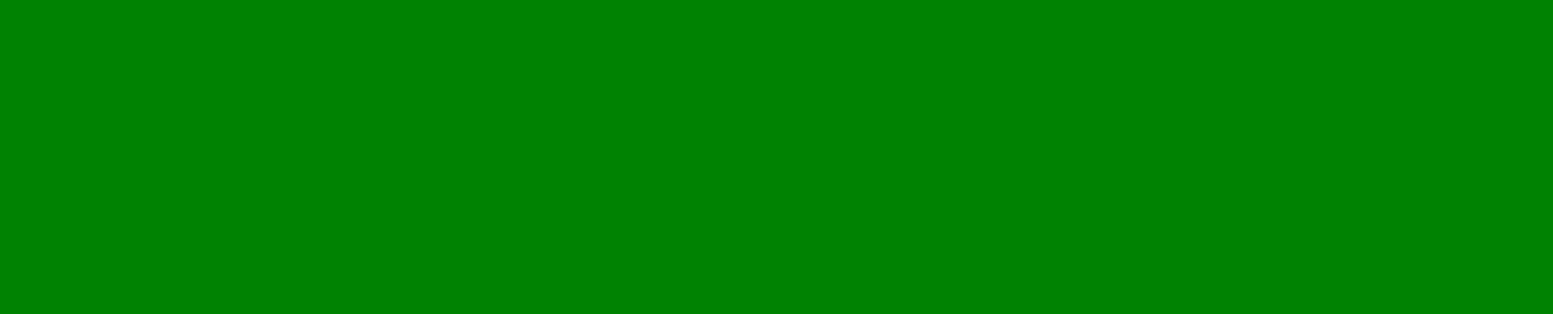
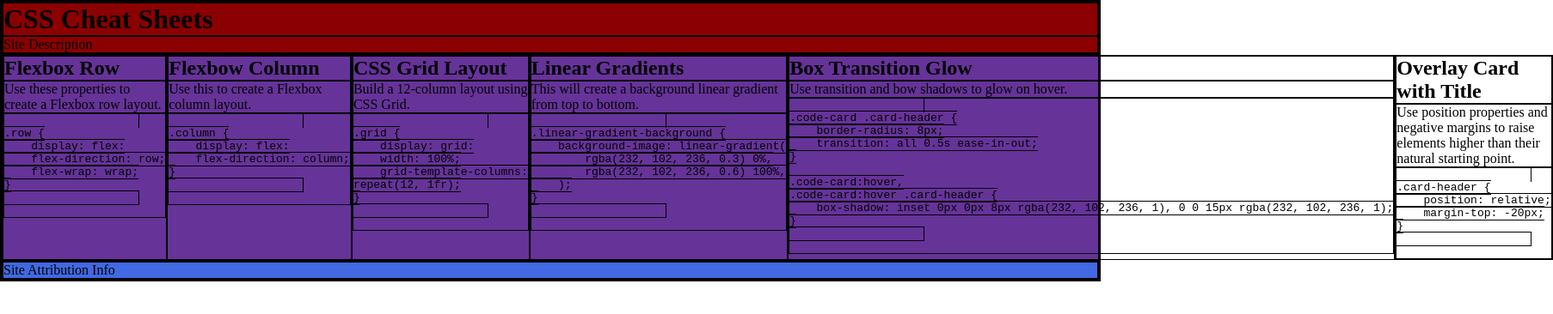
Before and after one commit to alecryanhunter/CSS-Cheat-Sheet, a plain HTML site: page index.html in a window 1280 px wide. Shown: the whole page at 86% size, 1806 px wide, since content can reach past the window. Drawn offline with Linux system fonts and the light colour scheme.

Commit message:
added card text

```diff
--- a/index.html
+++ b/index.html
@@ -6,6 +6,127 @@
         <link rel="stylesheet" href="./style.css">
     </head>
     <body>
+        <!-- Header -->
+        <header>
+            <h1>CSS Cheat Sheets</h1>
+            <p>Site Description</p>
+        </header>
 
+        <!-- Main -->
+        <main>
+
+            <!-- Card One -->
+            <section class="card">
+                <h2>Flexbox Row</h2>
+                <p>
+                    Use these properties to create a Flexbox row layout.
+                </p>
+                <pre>
+                    <code>
+.row {
+    display: flex:
+    flex-direction: row;
+    flex-wrap: wrap;
+}
+                    </code>
+                </pre>
+            </section>
+
+            <!-- Card Two -->
+            <section class="card">
+                <h2>Flexbow Column</h2>
+                <p>
+                    Use this to create a Flexbox column layout.
+                </p>
+                <pre>
+                    <code>
+.column {
+    display: flex:
+    flex-direction: column;
+}
+                    </code>
+                </pre>
+            </section>
+
+            <!-- Card Three -->
+            <section class="card">
+                <h2>CSS Grid Layout</h2>
+                <p>
+                    Build a 12-column layout using CSS Grid.
+                </p>
+                <pre>
+                    <code>
+.grid {
+    display: grid:
+    width: 100%;
+    grid-template-columns:
+repeat(12, 1fr);
+}
+                    </code>
+                </pre>
+            </section>
+
+            <!-- Card Four -->
+            <section class="card">
+                <h2>Linear Gradients</h2>
+                <p>
+                    This will create a background linear gradient from top to bottom.
+                </p>
+                <pre>
+                    <code>
+.linear-gradient-background {
+    background-image: linear-gradient(
+        rgba(232, 102, 236, 0.3) 0%,
+        rgba(232, 102, 236, 0.6) 100%,
+    );
+}
+                    </code>
+                </pre>
+            </section>
+
+            <!-- Card Five -->
+            <section class="card">
+                <h2>Box Transition Glow</h2>
+                <p>
+                    Use transition and bow shadows to glow on hover.
+                </p>
+                <pre>
+                    <code>
+.code-card .card-header {
+    border-radius: 8px;
+    transition: all 0.5s ease-in-out;
+}
+
+.code-card:hover,
+.code-card:hover .card-header {
+    box-shadow: inset 0px 0px 8px rgba(232, 102, 236, 1), 0 0 15px rgba(232, 102, 236, 1);
+}
+                    </code>
+                </pre>
+            </section>
+
+            <!-- Card Six -->
+            <section class="card">
+                <h2>Overlay Card with Title</h2>
+                <p>
+                    Use position properties and negative margins to raise elements
+                    higher than their natural starting point.
+                </p>
+                <pre>
+                    <code>
+.card-header {
+    position: relative;
+    margin-top: -20px;
+}
+                    </code>
+                </pre>
+            </section>
+
+        </main>
+
+        <!-- Footer -->
+        <footer>
+            <p>Site Attribution Info</p>
+        </footer>
     </body>
 </html>
--- a/style.css
+++ b/style.css
@@ -1,3 +1,24 @@
-body {
-    background-color: green;
+* {
+    margin: 0;
+    padding: 0;
+    border: 1px solid black;
 }
+
+/* Header */
+
+header {
+    background-color: darkred;
+}
+
+/* Main */
+
+main {
+    background-color: rebeccapurple;
+    display: flex;
+}
+
+/* Footer */
+
+footer {
+    background-color:royalblue;
+}
```
